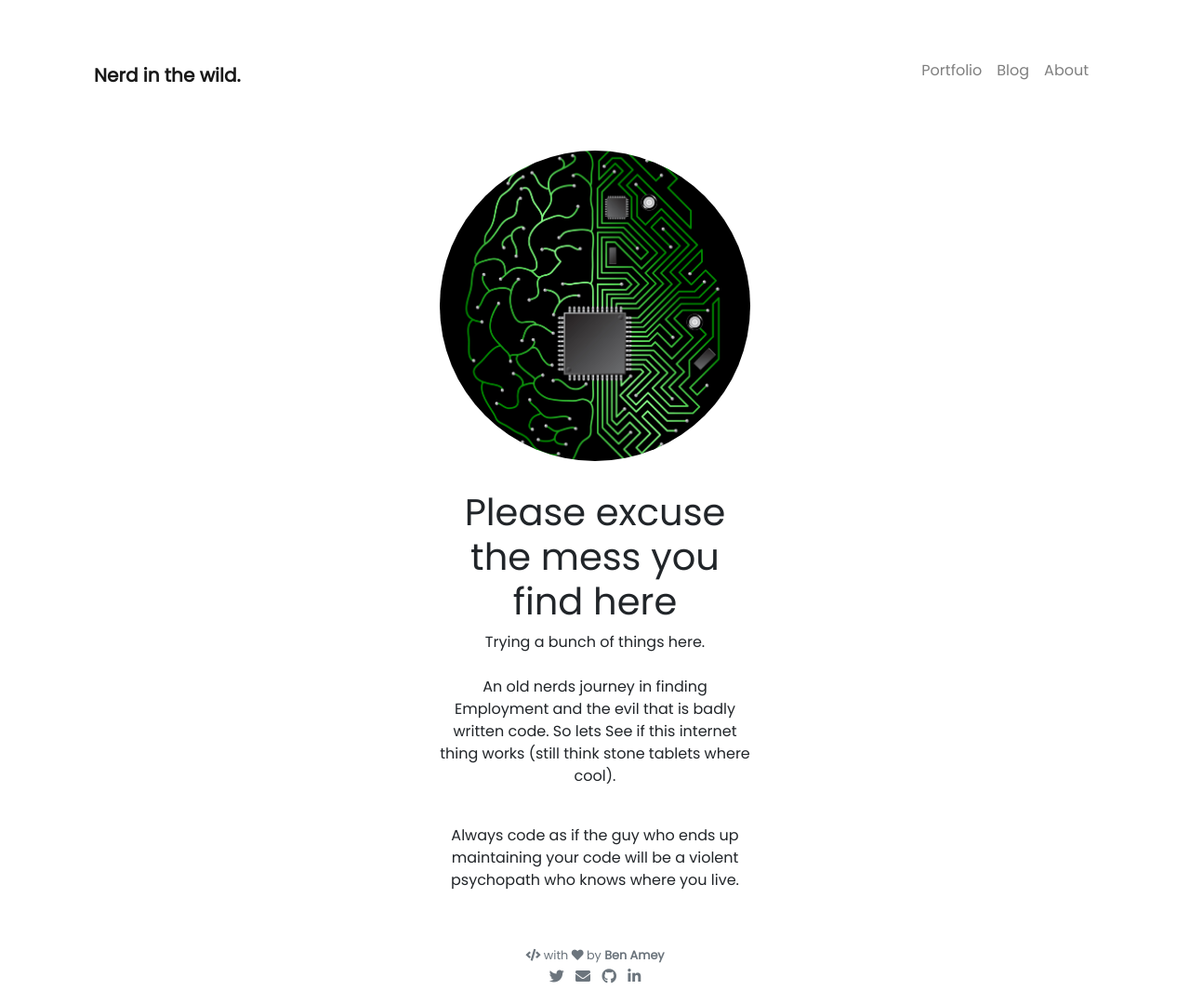
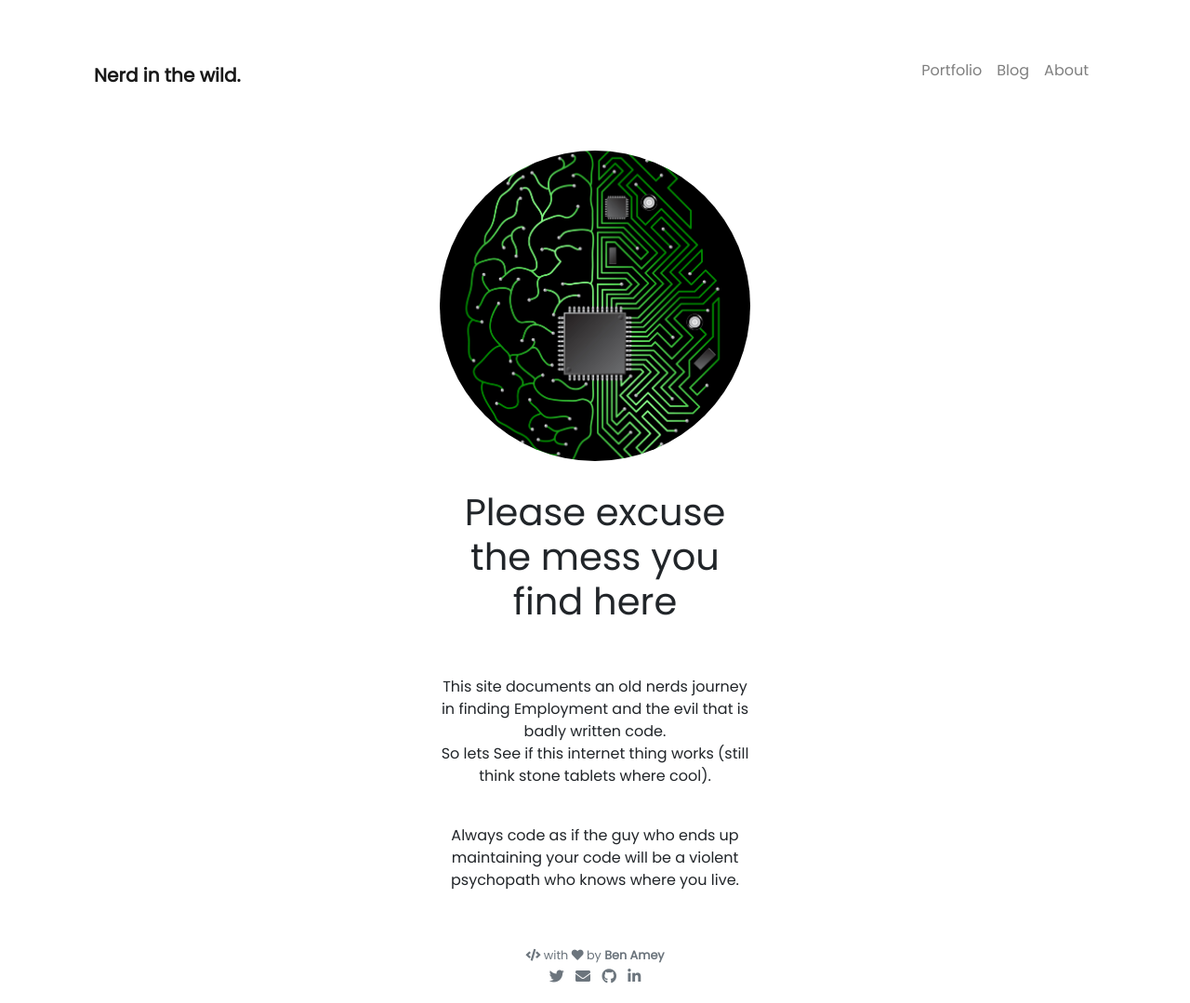
Before and after one commit to bjamey/bjamey.github.io, a Jekyll site: the page built from index.html, in a window 1280 px wide. Shown: the whole page at 93% size. Built offline with Jekyll 4.4.1, drawn with Linux system fonts in a browser that asks for light colours; nearby versions of some CDN libraries; comment, search, counter and statistics services are not loaded.

Commit message:
Update _config.yml
just some updating

```diff
--- a/_config.yml
+++ b/_config.yml
@@ -2,10 +2,10 @@
 title: Nerd in the wild.
 description: >-  # this means to ignore newlines until "baseurl:"
  <H1> Please excuse the mess you find here</H1>
- Trying a bunch of things here.<br>
  <br>
- <p>An old nerds journey in finding Employment and the evil that is badly written code.
- So lets See if this internet thing works (still think stone tablets where cool).
+ <br>
+ <p>This site documents an old nerds journey in finding Employment and the evil that is badly written code.
+ <br>So lets See if this internet thing works (still think stone tablets where cool).
  <br>
  <br>
   <p>Always code as if the guy who ends up maintaining your code
```
